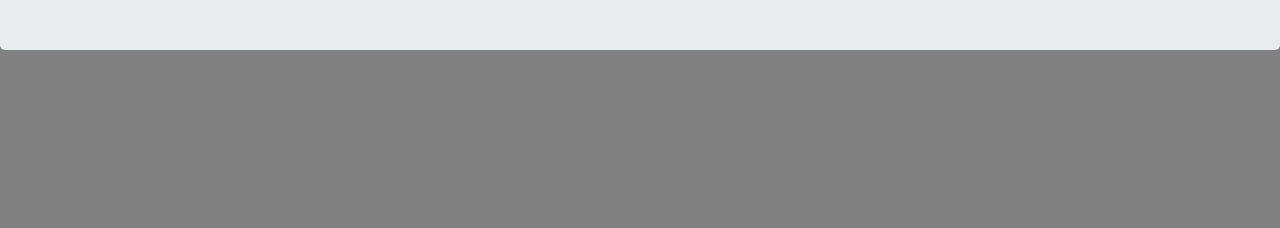
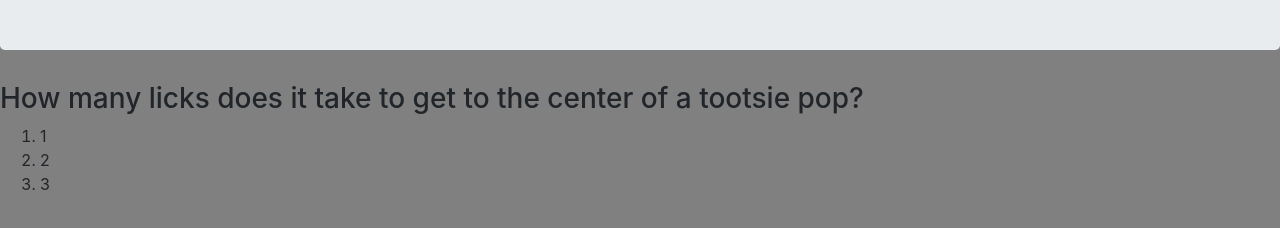
Before and after one commit to nbur4556/code-quiz, a plain HTML site: page index.html in a window 1280 px wide. Shown: the part 134-362 px from the top of the page. Drawn offline with nearby package versions, Linux system fonts and the light colour scheme.

Commit message:
set display for quiz questions

```diff
--- a/assets/scripts/mainscript.js
+++ b/assets/scripts/mainscript.js
@@ -3,6 +3,8 @@ function MultipleChoiceQuestion(question, answers, correctAnswerIndex) {
     this.answers = answers;
     this.correctAnswerIndex = correctAnswerIndex;
 }
+
+var questionDisplay = document.querySelector('#question-display');
 
 window.onload = function () {
     let questionArray = new Array();
@@ -25,8 +27,32 @@ window.onload = function () {
         ],
         3
     );
+    questionArray[2] = new MultipleChoiceQuestion(
+        'How old is the sun?',
+        [
+            '23000 years',
+            '52000 years',
+            '24 days'
+        ],
+        3
+    );
 
-    console.log(questionArray);
+    displayQuestion(questionArray[0]);
 
     return questionArray;
 }
+
+function displayQuestion(mcQuestion) {
+    let question = document.createElement('h3');
+    let answers = document.createElement('ol');
+
+    question.textContent = mcQuestion.question;
+    for (let i = 0; i < mcQuestion.answers.length; i++) {
+        let answerI = document.createElement('li');
+        answerI.textContent = mcQuestion.answers[i];
+        answers.appendChild(answerI);
+    }
+
+    questionDisplay.appendChild(question);
+    questionDisplay.appendChild(answers);
+}
--- a/index.html
+++ b/index.html
@@ -18,6 +18,9 @@
             <h1>Hello World</h1>
         </div>
 
+        <section id='question-display'>
+        </section>
+
         <!-- Scripts -->
         <script type="text/javascript" src="./assets/scripts/mainscript.js"></script>
     </body>
```
